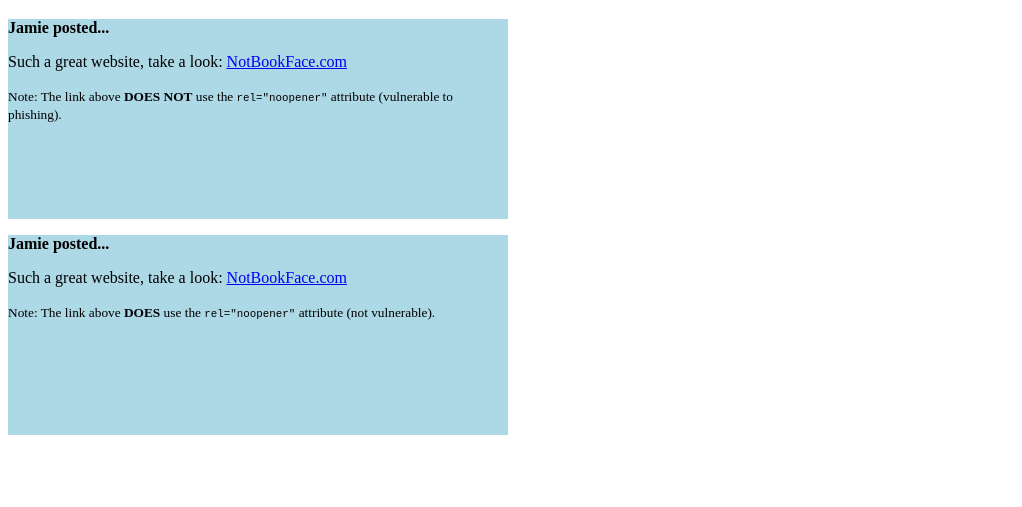
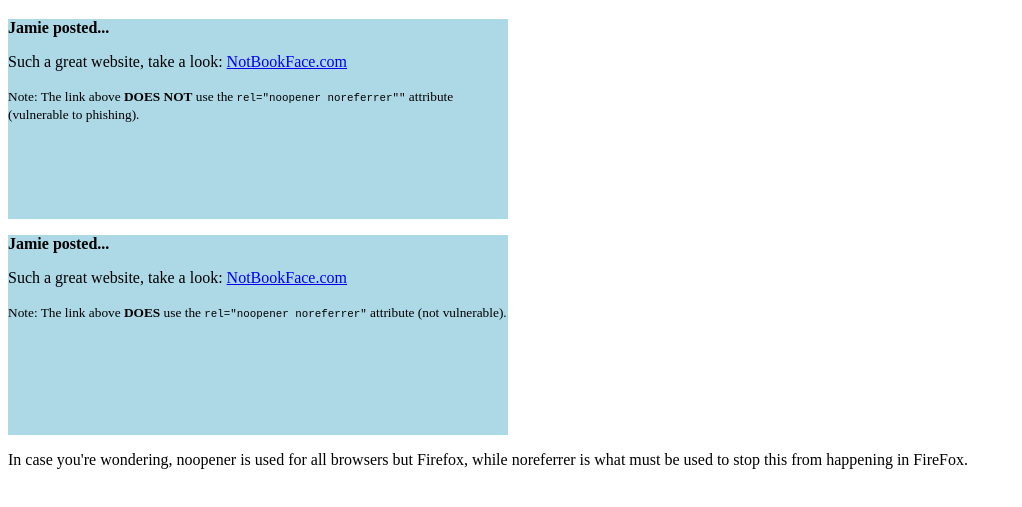
Before and after one commit to JamieFarrelly/Rel-NoOpener-Example, a plain HTML site: page index.html in a window 1280 px wide. Shown: the part 61-568 px from the top of the page, without its empty margins (0-1022 px from the left). Drawn offline with Linux system fonts and the light colour scheme.

Commit message:
Using noreferrer too, since this is what Firefox requires

```diff
--- a/index.html
+++ b/index.html
@@ -12,14 +12,17 @@
         <p><b>Jamie posted...</b></p>
         <p>Such a great website, take a look: <a href="opened-link.html" target="_blank">NotBookFace.com</a></p>
 
-        <small>Note: The link above <b>DOES NOT</b> use the <code>rel="noopener"</code> attribute (vulnerable to phishing).</small>
+        <small>Note: The link above <b>DOES NOT</b> use the <code>rel="noopener noreferrer""</code> attribute (vulnerable to phishing).</small>
     </div>
 
     <div class="post">
         <p><b>Jamie posted...</b></p>
-        <p>Such a great website, take a look: <a href="opened-link.html" target="_blank" rel="noopener">NotBookFace.com</a></p>
+        <p>Such a great website, take a look: <a href="opened-link.html" target="_blank" rel="noopener noreferrer">NotBookFace.com</a></p>
 
-        <small>Note: The link above <b>DOES</b> use the <code>rel="noopener"</code> attribute (not vulnerable).</small>
+        <small>Note: The link above <b>DOES</b> use the <code>rel="noopener noreferrer"</code> attribute (not vulnerable).</small>
     </div>
+
+	<p>In case you're wondering, noopener is used for all browsers but Firefox, while noreferrer is what must be used to stop
+       this from happening in FireFox.</p>
     </body>
 </html>
```
